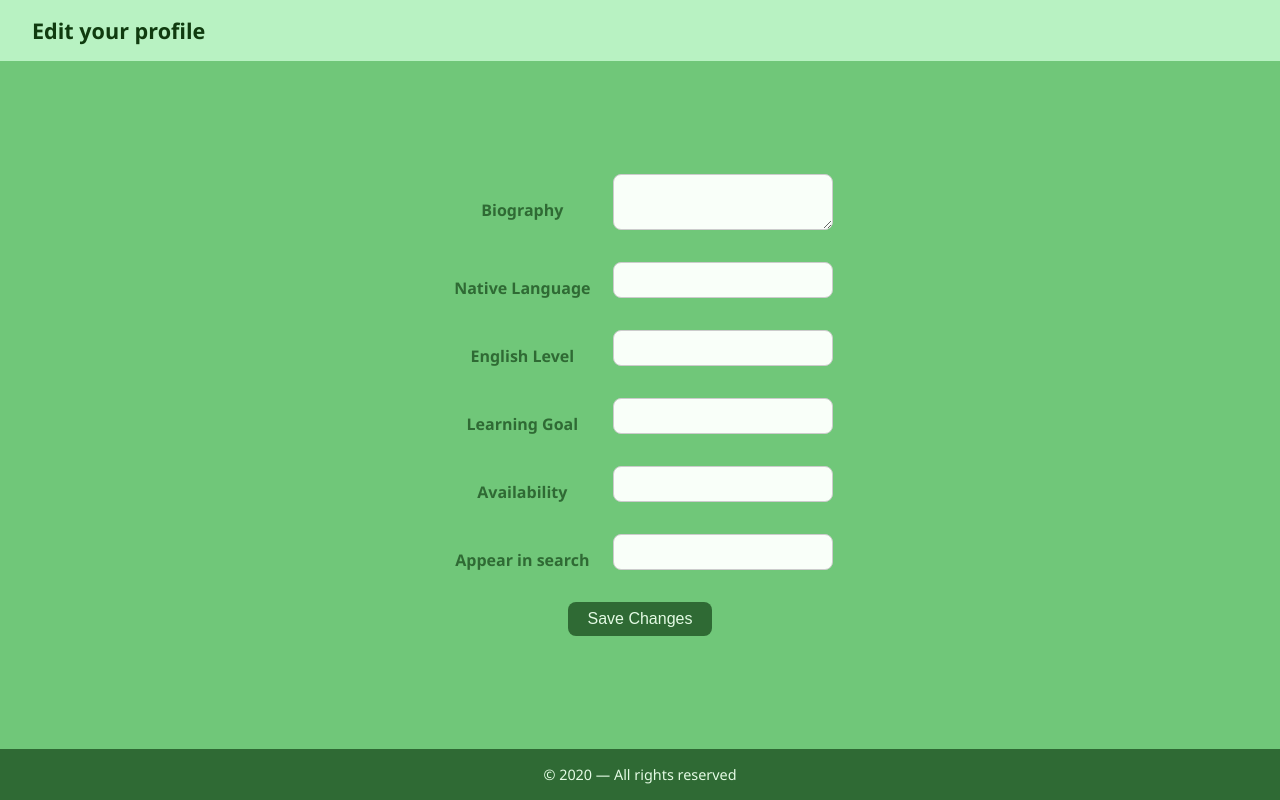
After one commit to tahaMirj/Software-Engineering-1403-02, a Django app: template group2/templates/edit_profile.html in a window 1280 px wide. The commit adds this page. Run offline with Django 5.2, Linux system fonts and the light colour scheme; the template is opened without the code that fills it: most values are stand-ins (such as "Sample title", 1, 10 or a date in 2020); form fields are guessed from the names that the template uses.

Commit message:
web files

```diff
--- /dev/null
+++ b/group2/templates/edit_profile.html
@@ -0,0 +1,50 @@
+<!-- edit_profile.html -->
+
+{% extends "group2.html" %}
+{% load static %}
+{% load tz %}
+{% block site_name %}Edit your profile{% endblock %}
+{% block extra_head %}
+    <title>Profile</title>
+    <link rel="stylesheet" href="{% static 'g2/css/profile.css' %}">
+{% endblock %}
+{% block content %}
+  <div class="container mt-4">
+    <form method="post">
+  {% csrf_token %}
+
+  <div class="form-wrapper">
+    <label for="{{ form.biography.id_for_label }}">Biography</label>
+    {{ form.biography }}
+  </div>
+
+  <div class="form-wrapper">
+    <label for="{{ form.native_language.id_for_label }}">Native Language</label>
+    {{ form.native_language }}
+  </div>
+
+  <div class="form-wrapper">
+    <label for="{{ form.english_level.id_for_label }}">English Level</label>
+    {{ form.english_level }}
+  </div>
+
+  <div class="form-wrapper">
+    <label for="{{ form.learning_goals.id_for_label }}">Learning Goal</label>
+    {{ form.learning_goals }}
+  </div>
+
+  <div class="form-wrapper">
+    <label for="{{ form.availability.id_for_label }}">Availability</label>
+    {{ form.availability }}
+  </div>
+
+  <div class="form-wrapper">
+    <label for="{{ form.appear_in_search.id_for_label }}">Appear in search</label>
+    {{ form.appear_in_search }}
+  </div>
+
+  <button type="submit" class="btn btn-primary">Save Changes</button>
+</form>
+
+  </div>
+{% endblock %}
--- a/group2/templates/group2.html
+++ b/group2/templates/group2.html
@@ -1,7 +1,39 @@
-{% extends "groups/groups_base.html" %}
+<!-- view_profile.html (don't change) -->
 
-{% block title %}Group 2 Dashboard{% endblock %}
-{% block content %}
-    <h2>Welcome to Group 2</h2>
-    <p>This page shows your microservice status.</p>
-{% endblock %}
+{% load static %}
+{% load tz %}
+
+<!DOCTYPE html>
+<html lang="en">
+<head>
+    <meta charset="UTF-8">
+    <!-- <title>{% block title %}Group Portal{% endblock %}</title> -->
+    <meta name="viewport" content="width=device-width, initial-scale=1.0">
+    <link rel="stylesheet" href="{% static 'groups/groups_style_base.css' %}">
+    {% block extra_head %}{% endblock %}
+</head>
+
+<body>
+
+    <!-- ─── NAVBAR (light green) ─── -->
+    <header class="navbar">
+        <h1 class="site-name">{% block site_name %}Group Microservice{% endblock %}</h1>
+        {% block nav_extra %}{% endblock %}
+    </header>
+
+    <!-- ─── MAIN CONTENT (medium green) ─── -->
+    <main class="main-body">
+        {% block content %}
+        <!-- child templates put their page-specific HTML here -->
+        {% endblock %}
+    </main>
+
+    <!-- ─── FOOTER (dark green) ─── -->
+    <footer class="footer">
+        {% block footer %}
+        © {{ year|default:2025 }} — All rights reserved
+        {% endblock %}
+    </footer>
+
+</body>
+</html>
--- /dev/null
+++ b/static/g2/css/profile.css
@@ -0,0 +1,154 @@
+/* profile.css */
+/* ---------- GLOBAL STRUCTURE & LAYOUT ---------- */
+.profile-container {
+  width: 100%;
+  max-width: 700px;
+  margin: 2rem auto;
+  background: #fff;
+  color: #103b0f;
+  border-radius: 12px;
+  box-shadow: 0 2px 8px rgba(0,0,0,0.1);
+  padding: 2rem;
+}
+
+.profile-container h2 {
+  font-size: 1.8rem;
+  margin-bottom: 1.5rem;
+  color: #103b0f;
+}
+
+.profile-section {
+  margin-bottom: 1.5rem;
+}
+
+.profile-section h5,
+.profile-section h6 {
+  color: #2f6a34;
+  margin-bottom: 0.5rem;
+  font-size: 1rem;
+  text-transform: uppercase;
+  letter-spacing: 0.05em;
+}
+
+.profile-section p {
+  font-size: 1rem;
+  color: #333;
+  line-height: 1.5;
+}
+
+.profile-section p.placeholder {
+  color: #888;
+  font-style: italic;
+}
+
+/* ---------- FORM STYLING ---------- */
+/* form label {
+  font-weight: 600;
+  margin-bottom: 0.5rem;
+  display: block;
+  color: #2f6a34;
+} */
+
+form textarea,
+form input[type="text"],
+form select {
+  width: 100%;
+  padding: 0.5rem 0.75rem;
+  border: 1px solid #ccc;
+  border-radius: 8px;
+  font-size: 1rem;
+  background-color: #f9fff9;
+  margin-bottom: 1rem;
+}
+
+form textarea:focus,
+form input:focus,
+form select:focus {
+  border-color: #70c779;
+  outline: none;
+  box-shadow: 0 0 0 2px rgba(112,199,121,0.3);
+}
+
+form .form-check {
+  margin-bottom: 1rem;
+}
+
+form .form-check-input {
+  margin-right: 0.5rem;
+  accent-color: #2f6a34;
+}
+
+form button {
+  background: #2f6a34;
+  color: #e4fbe4;
+  padding: 0.5rem 1.25rem;
+  font-size: 1rem;
+  border: none;
+  border-radius: 8px;
+  cursor: pointer;
+  transition: background-color 0.2s;
+}
+
+form button:hover {
+  background: #234c26;
+}
+
+/* ---------- ALERTS & STATUS ---------- */
+.alert {
+  padding: 1rem;
+  border-radius: 8px;
+  font-size: 0.95rem;
+  margin-bottom: 1.5rem;
+}
+
+.alert-warning {
+  background: #fff3cd;
+  color: #856404;
+  border: 1px solid #ffeeba;
+}
+
+/* ---------- RESPONSIVENESS ---------- */
+@media (max-width: 600px) {
+  .profile-container {
+    padding: 1rem;
+    margin: 1rem;
+  }
+}
+
+.main-body {
+    padding: 20px; /* Adjust the value as needed */
+}
+
+/* ---------- HORIZONTAL FORM LAYOUT ---------- */
+.form-wrapper {
+  display: flex;
+  align-items: center;
+  margin-bottom: 1rem;
+}
+
+.form-wrapper h5,
+.form-wrapper label {
+  flex: 0 0 150px; /* Fixed width for alignment */
+  margin-right: 1rem;
+  font-weight: 600;
+  color: #2f6a34;
+}
+
+.form-wrapper input,
+.form-wrapper select,
+.form-wrapper textarea {
+  flex: 1;
+  padding: 0.5rem 0.75rem;
+  border: 1px solid #ccc;
+  border-radius: 8px;
+  font-size: 1rem;
+  background-color: #f9fff9;
+}
+
+
+.profile-item-label {
+  font-weight: 600;
+  margin-bottom: 0.5rem;
+  display: block;
+  color: #2f6a34;
+}
```
Also changed, not shown: group2/templates/view_profile.html (added, +37 -0 lines).
